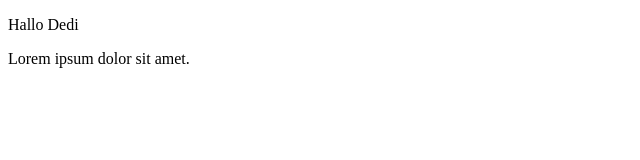
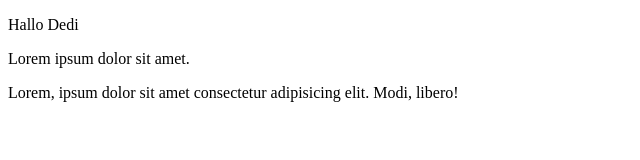
Before and after one commit to abakzaki/proyek-netlify, a plain HTML site: page index.html in a window 1280 px wide. Shown: the whole page, without its empty margins (0-640 px from the left). Drawn offline with Linux system fonts and the light colour scheme.

Commit message:
edit ke 4

```diff
--- a/index.html
+++ b/index.html
@@ -10,6 +10,7 @@
 <body>
     <p>Hallo Dedi</p>
     <p>Lorem ipsum dolor sit amet.</p>
+    <p>Lorem, ipsum dolor sit amet consectetur adipisicing elit. Modi, libero!</p>
 </body>
 
 </html>
```
